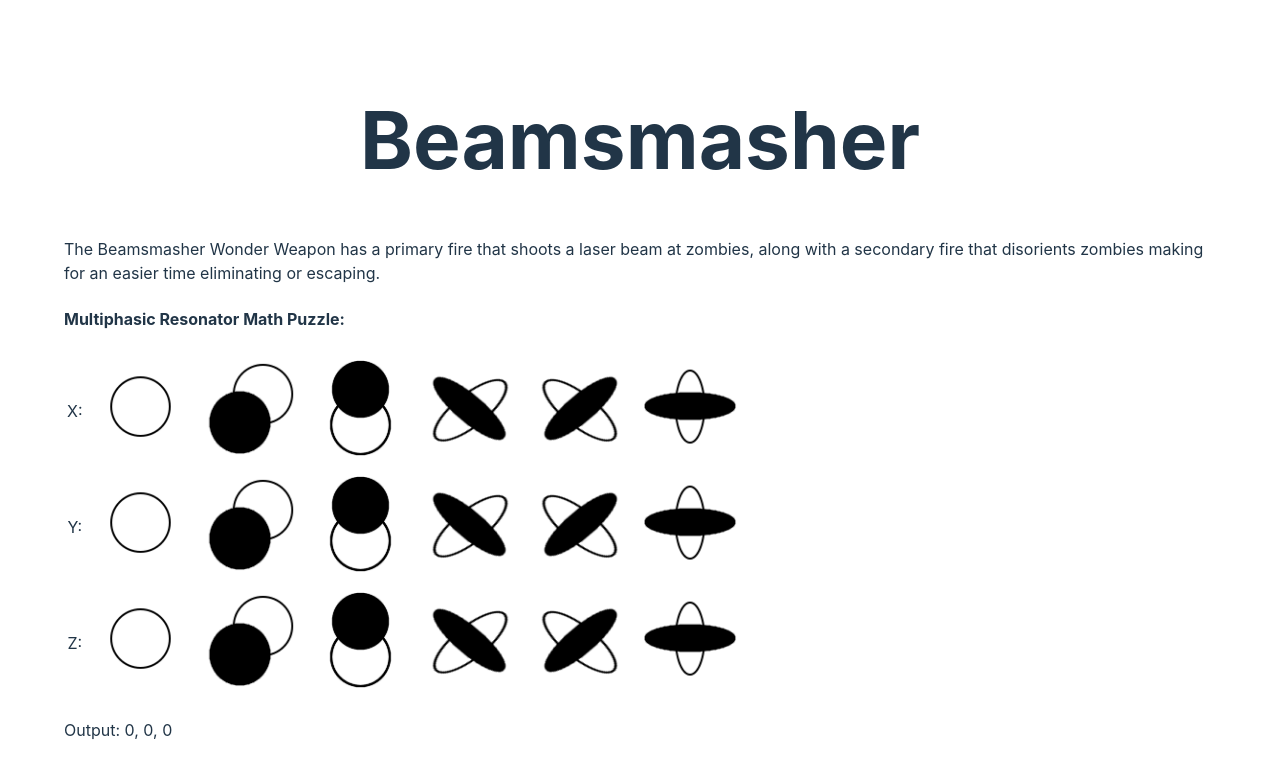
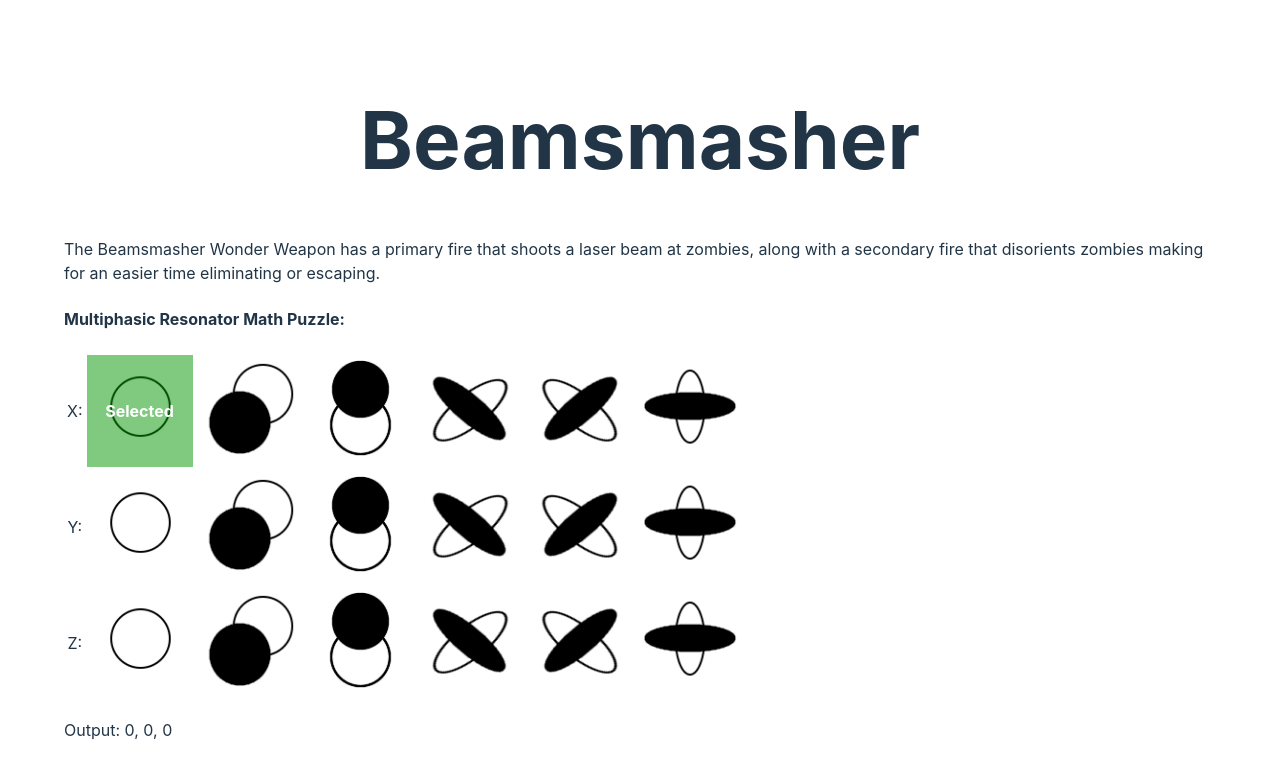
Before and after one commit to jtnoble/blackops6-tool, a React (Vite) app: page /zombies/terminus/beamsmasher in a window 1280 px wide. Both pictures are taken after a click on the picture 139 px from the left and 407 px from the top of the page. Shown: the top 778 px of the page. Built offline with nearby package versions, Linux system fonts and the light colour scheme.

Commit message:
beamsmasher puzzle selection added

```diff
--- a/src/components/beamsmasher_math_puzzle.tsx
+++ b/src/components/beamsmasher_math_puzzle.tsx
@@ -1,3 +1,4 @@
+import { useState } from 'react'
 import bs_0 from '../assets/beamsmasher_0.png'
 import bs_10 from '../assets/beamsmasher_10.png'
 import bs_11 from '../assets/beamsmasher_11.png'
@@ -6,74 +7,97 @@ import bs_21 from '../assets/beamsmasher_21.png'
 import bs_22 from '../assets/beamsmasher_22.png'
 import styles from '../styles/beamsmasher_math_puzzle.module.css'
 
-let x = 0;
-let y = 0;
-let z = 0;
-
 const data = [
-    {image: bs_0, value: 0},
-    {image: bs_11, value: 11},
-    {image: bs_10, value: 10},
-    {image: bs_22, value: 22},
-    {image: bs_21, value: 21},
-    {image: bs_20, value: 20}
+    { image: bs_0, value: 0 },
+    { image: bs_11, value: 11 },
+    { image: bs_10, value: 10 },
+    { image: bs_22, value: 22 },
+    { image: bs_21, value: 21 },
+    { image: bs_20, value: 20 }
 ]
 
-const setLetter = (letter: String, index: any) => {
-    switch (letter) {
-        case 'x':
-            x = data[index].value;
-            break;
-        case 'y':
-            y = data[index].value;
-            break;
-        case 'z':
-            z = data[index].value;
-            break;
-        default:
-            console.log("An error has occurred...")
-    }
+const PuzzleItem: React.FC<any> = ({ index, rowCharacter, isSelected, onSelect }: any) => {
+    const handleClick = () => {
+        onSelect(index);
+    };
+
+    return (
+        <td>
+            <div className={styles.imgOverlay}>
+                <img
+                    src={data[index].image}
+                    alt={data[index].value.toString()}
+                    onClick={handleClick}
+                    className={isSelected ? styles.selected : ''}
+                />
+                {isSelected && (
+                    <div className={styles.selectedOverlay}>
+                        <span>Selected</span>
+                    </div>
+                )}
+            </div>
+        </td>
+    );
+};
+
+
+const PuzzleRow: React.FC<any> = ({ rowCharacter }: any) => {
+    const [selectedIndex, setSelectedIndex] = useState<number | null>(null);
+
+    const handleSelect = (index: number) => {
+        setSelectedIndex(index);
+    };
+
+    const rowElements = data.map((item, index) => (
+        <PuzzleItem
+            key={index}
+            index={index}
+            rowCharacter={rowCharacter}
+            isSelected={selectedIndex === index}
+            onSelect={handleSelect}
+        />
+    ));
+
+    return (
+        <tr>
+            <td>{rowCharacter}: </td>
+            {rowElements}
+        </tr>
+    );
 }
 
 const BeamsmasherMathPuzzle: React.FC = () => {
+    const [xSelected, setXSelected] = useState<number | null>(null);
+    const [ySelected, setYSelected] = useState<number | null>(null);
+    const [zSelected, setZSelected] = useState<number | null>(null);
+
+    const puzzleRows = [
+        <PuzzleRow
+            rowCharacter="X"
+            onSelect={(index: number) => setXSelected(index)}
+        />,
+        <PuzzleRow
+            rowCharacter="Y"
+            onSelect={(index: number) => setYSelected(index)}
+        />,
+        <PuzzleRow
+            rowCharacter="Z"
+            onSelect={(index: number) => setZSelected(index)}
+        />,
+    ];
+
+    const xOutput = xSelected !== null ? data[xSelected].value : 0;
+    const yOutput = ySelected !== null ? data[ySelected].value : 0;
+    const zOutput = zSelected !== null ? data[zSelected].value : 0;
 
     return (
         <>
-        <table className={styles.table}>
-            <tbody>
-            <tr>
-                <td>X: </td>
-                <td><div className={styles.imgOverlay}><img src={data[0].image} alt={data[0].value.toString()} onClick={() => setLetter('x', 0)}/></div></td>
-                <td><img src={data[1].image} alt={data[0].value.toString()} /></td>
-                <td><img src={data[2].image} alt={data[0].value.toString()} /></td>
-                <td><img src={data[3].image} alt={data[0].value.toString()} /></td>
-                <td><img src={data[4].image} alt={data[0].value.toString()} /></td>
-                <td><img src={data[5].image} alt={data[0].value.toString()} /></td>
-            </tr>
-
-            <tr>
-                <td>Y: </td>
-                <td><img src={data[0].image} alt={data[0].value.toString()} /></td>
-                <td><img src={data[1].image} alt={data[0].value.toString()} /></td>
-                <td><img src={data[2].image} alt={data[0].value.toString()} /></td>
-                <td><img src={data[3].image} alt={data[0].value.toString()} /></td>
-                <td><img src={data[4].image} alt={data[0].value.toString()} /></td>
-                <td><img src={data[5].image} alt={data[0].value.toString()} /></td>
-            </tr>
-            <tr>
-                <td>Z: </td>
-                <td><img src={data[0].image} alt={data[0].value.toString()} /></td>
-                <td><img src={data[1].image} alt={data[0].value.toString()} /></td>
-                <td><img src={data[2].image} alt={data[0].value.toString()} /></td>
-                <td><img src={data[3].image} alt={data[0].value.toString()} /></td>
-                <td><img src={data[4].image} alt={data[0].value.toString()} /></td>
-                <td><img src={data[5].image} alt={data[0].value.toString()} /></td>
-            </tr>
-            </tbody>
-        </table>
-        <p>Output: {x}, {y}, {z}</p>
+            <table className={styles.table}>
+                <tbody>{puzzleRows}</tbody>
+            </table>
+            <p>Output: {xOutput}, {yOutput}, {zOutput}</p>
         </>
-    )
+    );
 }
 
 export default BeamsmasherMathPuzzle;
--- a/src/styles/beamsmasher_math_puzzle.module.css
+++ b/src/styles/beamsmasher_math_puzzle.module.css
@@ -6,11 +6,21 @@
     height: auto;
     padding: 5px;
 }
-.imgSelect {
-    background-color: rgb(130, 255, 47);
-    width: 7rem;
-    height: auto;
+.imgOverlay {
+    position: relative;
+    display: inline-block;
 }
-.imgUnselect {
 
+.selectedOverlay {
+    position: absolute;
+    top: 0;
+    left: 0;
+    width: 100%;
+    height: 100%;
+    background-color: rgba(0, 150, 0, 0.5);
+    display: flex;
+    justify-content: center;
+    align-items: center;
+    color: white;
+    font-weight: bold;
 }
```
